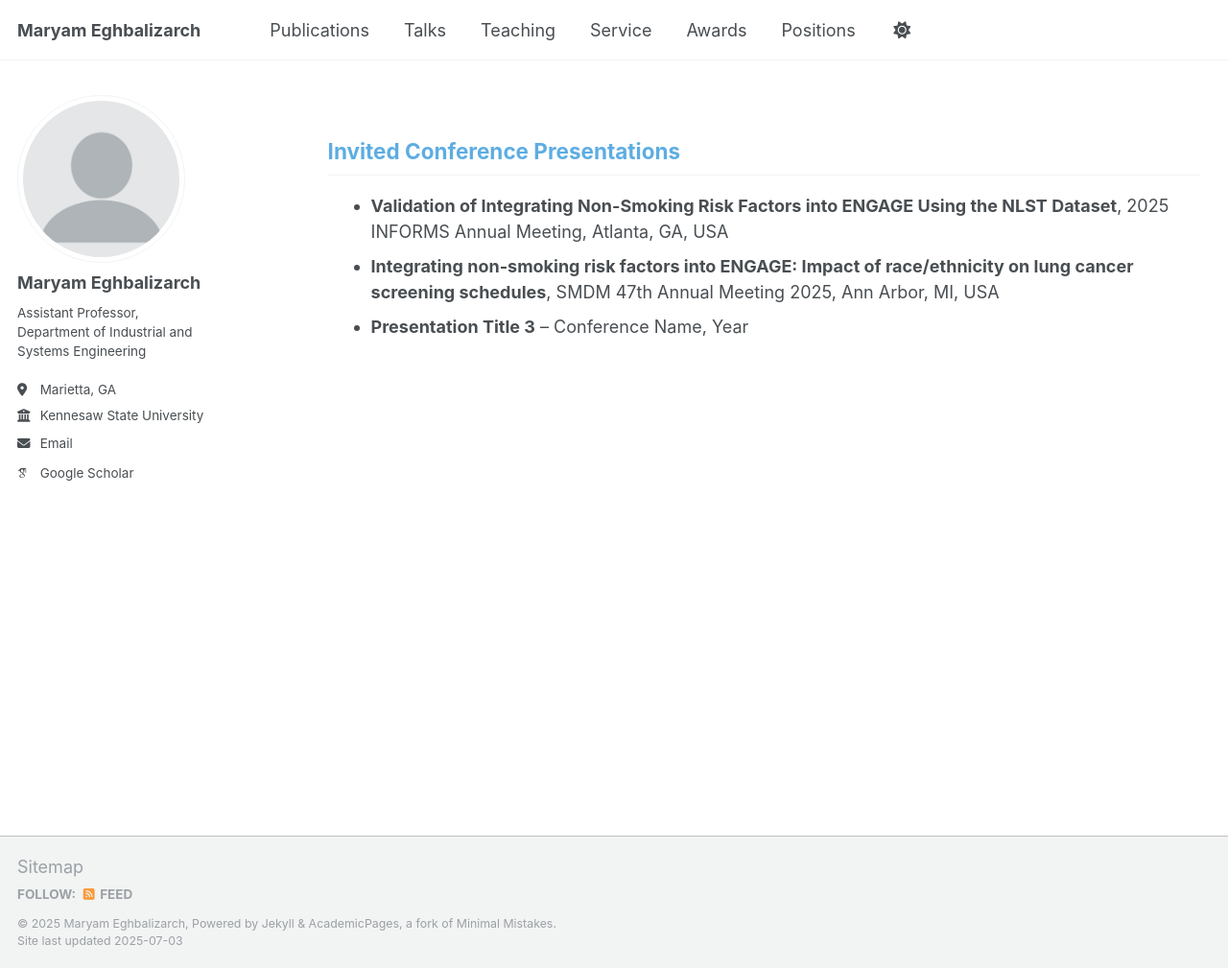
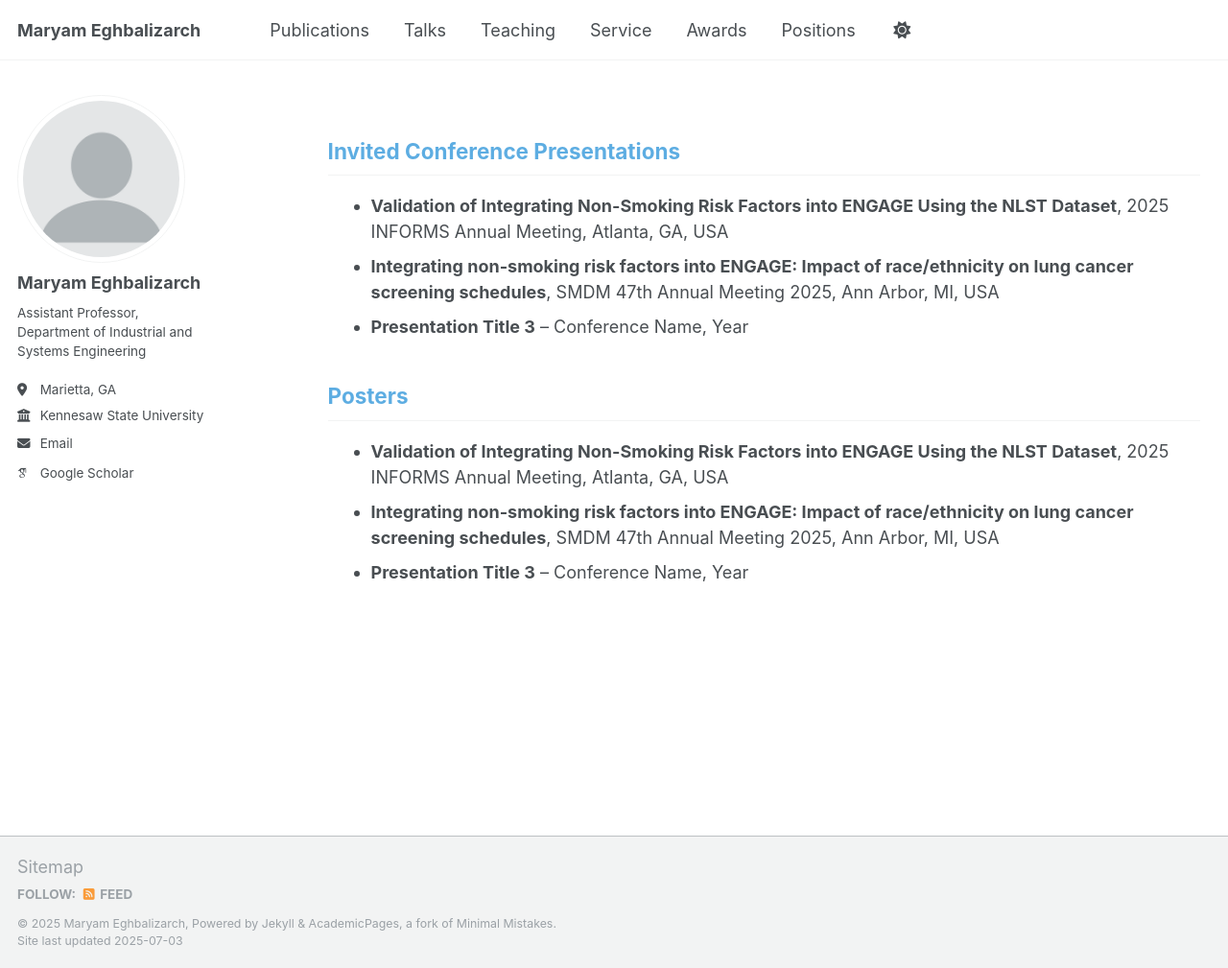
Before and after one commit to meghbalizarch/meghbalizarch.github.io, a Jekyll site: the page built from _pages/talks.html, in a window 1280 px wide and 1009 px high. Shown: the whole window at 96% size. Built offline with Jekyll 4.4.1, drawn with Linux system fonts in a browser that asks for light colours; some web fonts are replaced; a script that is not in the unit is left out.

Commit message:
Update talks.html

```diff
--- a/_pages/talks.html
+++ b/_pages/talks.html
@@ -10,3 +10,11 @@ author_profile: true
 Ann Arbor, MI, USA</li>
   <li><strong>Presentation Title 3</strong> – Conference Name, Year</li>
 </ul>
+
+<h2 style="color:#5dade2; font-weight:bold; margin-left:60px;margin-right:-200px;">Posters</h2>
+<ul style="margin-left:65px;margin-right:-200px;">
+  <li><strong>Validation of Integrating Non-Smoking Risk Factors into ENGAGE Using the NLST Dataset</strong>, 2025 INFORMS Annual Meeting, Atlanta, GA, USA</li>
+  <li><strong>Integrating non-smoking risk factors into ENGAGE: Impact of race/ethnicity on lung cancer screening schedules</strong>, SMDM 47th Annual Meeting 2025,
+Ann Arbor, MI, USA</li>
+  <li><strong>Presentation Title 3</strong> – Conference Name, Year</li>
+</ul>
```
